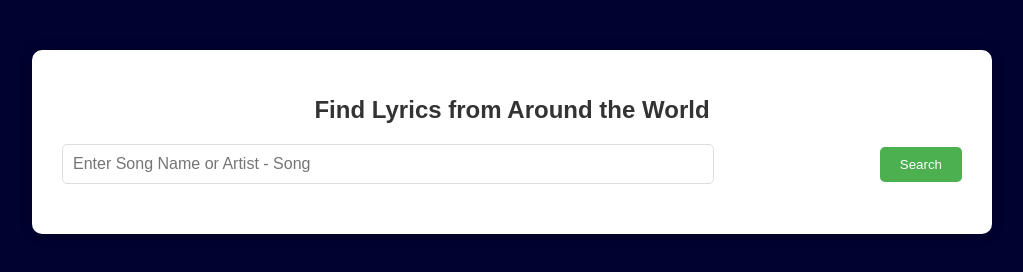
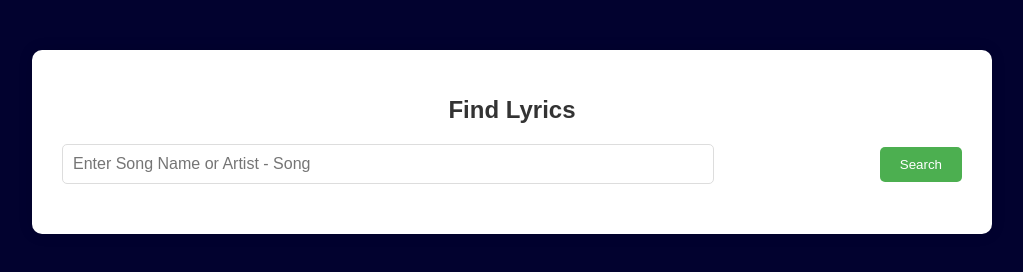
Before and after one commit to harshraj1695/findmy-Lyrics, a plain HTML site: page index.html in a window 1280 px wide. Shown: the whole page, without its empty margins (128-1151 px from the left). Drawn offline with Linux system fonts and the light colour scheme.

Commit message:
updated readme

```diff
--- a/index.html
+++ b/index.html
@@ -8,7 +8,7 @@
 </head>
 <body>
     <div class="container">
-        <h1>Find Lyrics from Around the World</h1>
+        <h1>Find Lyrics </h1>
 
         <div class="search-section">
             <input type="text" id="searchInput" placeholder="Enter Song Name or Artist - Song" />
```
Also changed, not shown: 1 other file.
